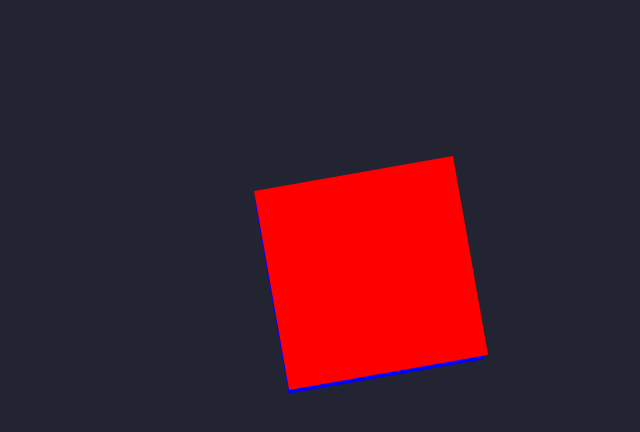
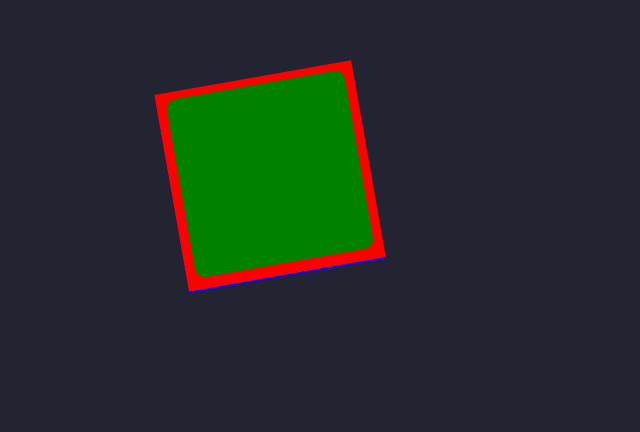
Before and after one commit to e-seng/e-seng.github.io, a website: page index.html in a window 1280 px wide. Shown: the part 1424-1856 px from the top of the page, without its empty margins (370-1010 px from the left). Drawn offline with Linux system fonts and the light colour scheme.

Commit message:
Introduce the heat-spreader of the processor

```diff
--- a/css/style.css
+++ b/css/style.css
@@ -75,6 +75,9 @@ body, body *{
 .rotate{
   transform-style: preserve-3d;
   position: relative;
+  display: flex;
+  align-items: center;
+  justify-content: center;
 }
 
 #processor{
@@ -85,18 +88,29 @@ body, body *{
   transform-style: preserve-3d;
 }
 
-#processor .front{
+#processor .top{
+  height: 90%;
+  width: 90%;
+  background: green;
+  transform: translateZ(calc(var(--processor-thickness) / 2));
+  position: absolute;
+  top: 5%;
+  left: 5%;
+  border-radius: 0.5rem;
+}
+
+#processor .center{
   height: 100%;
   width: 100%;
   background: red;
-  transform: translateZ(1rem);
+  transform: translateZ(0);
   position: absolute;
   top: 0;
   left: 0;
 }
 
 #processor .back{
-  transform: translateZ(-1rem) rotateY(180deg);
+  transform: translateZ(calc(-1 * var(--processor-thickness) / 2));
   height: 100%;
   width: 100%;
   background: blue;
--- a/index.html
+++ b/index.html
@@ -32,8 +32,9 @@
                 <div id="assembly">
                     <div class="rotate">
                         <div id="processor" viewBox="0 0 100 100">
-                            <figure class="back" id="processor-heat-spreader-back"></figure>
-                            <figure class="front" id="processor-heat-spreader-top"></figure>
+                            <figure class="back" id="processor-back"></figure>
+                            <figure class="center" id="processor-top"></figure>
+                            <figure class="top" id="processor-heat-spreader"></figure>
                         </div>
                     </div>
                 </div>
```
